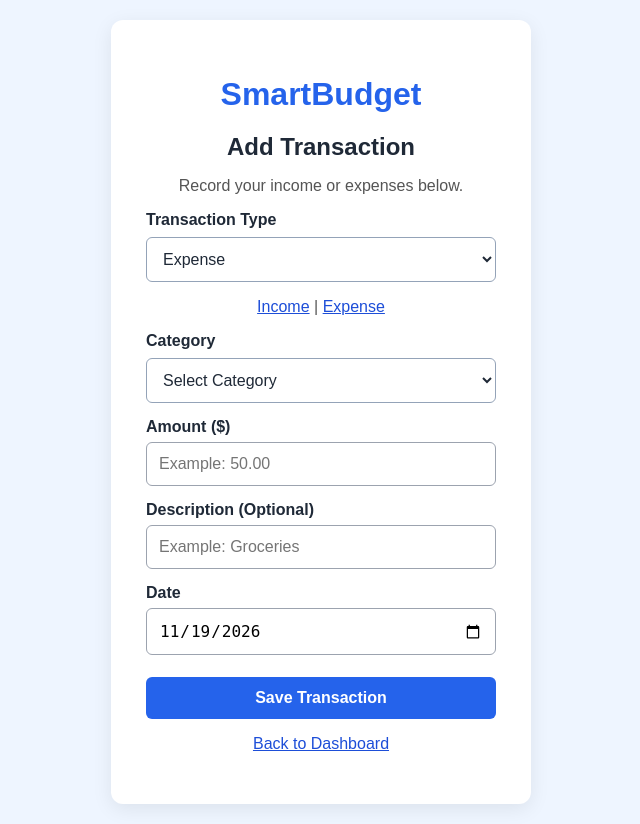
After one commit to amneupane-dot/SmartBudget, a PHP site: page /add_transaction.php in a window 1280 px wide. The commit adds this page. Shown: the whole page, without its empty margins (319-959 px from the left). Run offline with PHP 8.4, Linux system fonts and the light colour scheme; the visitor is signed in with stand-in values (Sample User, id 1); data that the repository does not hold is empty.

```diff
--- /dev/null
+++ b/add_transaction.php
@@ -0,0 +1,239 @@
+<?php
+session_start();
+require_once "db.php";
+
+// Only logged-in users can access this page
+if (!isset($_SESSION["user_id"])) {
+    header("Location: login.php");
+    exit;
+}
+
+$user_id = $_SESSION["user_id"];
+$message = "";
+$error = "";
+
+// Get the transaction categories
+
+// Get the selected transaction type
+$selected_type = $_GET["type"] ?? "expense";
+
+// Only allow income or expense
+if ($selected_type != "income" && $selected_type != "expense") {
+    $selected_type = "expense";
+}
+
+// Get categories for the selected type
+$sql = "SELECT * FROM categories
+        WHERE category_type = ?
+        ORDER BY category_name";
+
+$stmt = $pdo->prepare($sql);
+$stmt->execute([$selected_type]);
+
+$categories = $stmt->fetchAll();
+
+
+// Save the transaction when the form is submitted
+if ($_SERVER["REQUEST_METHOD"] == "POST") {
+
+    $type = $_POST["type"] ?? "";
+    $category_id = $_POST["category_id"] ?? "";
+    $amount = trim($_POST["amount"] ?? "");
+    $description = trim($_POST["description"] ?? "");
+    $date = $_POST["transaction_date"] ?? "";
+
+    // Check that all required fields are filled in
+    if (
+        ($type != "income" && $type != "expense") ||
+        $category_id == "" ||
+        $amount == "" ||
+        $date == ""
+    ) {
+        $error = "Please fill in all required fields.";
+    } elseif (
+        !is_numeric($amount) ||
+        !is_finite((float)$amount) ||
+        (float)$amount <= 0 ||
+        (float)$amount > 99999999.99 ||
+        !preg_match('/^\d+(\.\d{1,2})?$/', $amount)
+    ) {
+        $error = "Enter a valid positive amount with up to 2 decimal places.";
+    } else {
+
+        // Check the date format
+        $date_object = DateTime::createFromFormat("!Y-m-d", $date);
+
+        if (
+            !$date_object ||
+            $date_object->format("Y-m-d") != $date
+        ) {
+            $error = "Please enter a valid date.";
+        } else {
+
+            // Check that the selected category matches the type
+            $sql = "SELECT category_id FROM categories
+                    WHERE category_id = ?
+                    AND category_type = ?";
+
+            $stmt = $pdo->prepare($sql);
+            $stmt->execute([$category_id, $type]);
+
+            $valid_category = $stmt->fetch();
+
+            if (!$valid_category) {
+                $error = "Please select a valid category.";
+            } else {
+
+                // Insert transaction into MySQL
+                $sql = "INSERT INTO transactions
+                        (user_id, category_id, amount,
+                         description, transaction_date)
+                        VALUES (?, ?, ?, ?, ?)";
+
+                $stmt = $pdo->prepare($sql);
+
+                $stmt->execute([
+                    $user_id,
+                    $category_id,
+                    $amount,
+                    $description,
+                    $date
+                ]);
+
+                // Redirect to avoid saving twice on refresh
+                header("Location: add_transaction.php?success=1");
+                exit;
+            }
+        }
+    }
+}
+
+if (isset($_GET["success"]) && $_GET["success"] == "1") {
+    $message = "Transaction added successfully!";
+}
+?>
+
+<!DOCTYPE html>
+<html lang="en">
+
+<head>
+    <meta charset="UTF-8">
+    <meta name="viewport"
+          content="width=device-width, initial-scale=1.0">
+
+    <title>Add Transaction - SmartBudget</title>
+
+    <link rel="stylesheet" href="style.css">
+</head>
+
+<body>
+
+<div class="container">
+
+    <h1>SmartBudget</h1>
+
+    <h2>Add Transaction</h2>
+
+    <p>Record your income or expenses below.</p>
+
+    <?php if ($message != ""): ?>
+        <p class="success">
+            <?php echo htmlspecialchars($message); ?>
+        </p>
+    <?php endif; ?>
+
+    <?php if ($error != ""): ?>
+        <p class="error">
+            <?php echo htmlspecialchars($error); ?>
+        </p>
+    <?php endif; ?>
+
+    <form method="POST">
+
+<label for="type">Transaction Type</label>
+
+<select name="type" id="type" required>
+    <option value="<?php echo htmlspecialchars($selected_type); ?>">
+        <?php echo ucfirst($selected_type); ?>
+    </option>
+</select>
+
+<p>
+    <a href="add_transaction.php?type=income">Income</a>
+    |
+    <a href="add_transaction.php?type=expense">Expense</a>
+</p>
+
+        <label for="category_id">Category</label>
+
+        <select name="category_id" id="category_id" required>
+            <option value="">Select Category</option>
+
+            <?php foreach ($categories as $category): ?>
+
+                <option
+                    value="<?php echo $category["category_id"]; ?>"
+                    data-type="<?php echo htmlspecialchars(
+                        $category["category_type"]
+                    ); ?>"
+                >
+                    <?php echo htmlspecialchars(
+                        ucfirst($category["category_type"]) .
+                        " - " .
+                        $category["category_name"]
+                    ); ?>
+                </option>
+
+            <?php endforeach; ?>
+
+        </select>
+
+        <label for="amount">Amount ($)</label>
+
+        <input
+            type="number"
+            name="amount"
+            id="amount"
+            min="0.01"
+            max="99999999.99"
+            step="0.01"
+            placeholder="Example: 50.00"
+            required
+        >
+
+        <label for="description">Description (Optional)</label>
+
+        <input
+            type="text"
+            name="description"
+            id="description"
+            maxlength="255"
+            placeholder="Example: Groceries"
+        >
+
+        <label for="transaction_date">Date</label>
+
+        <input
+            type="date"
+            name="transaction_date"
+            id="transaction_date"
+            value="<?php echo date('Y-m-d'); ?>"
+            required
+        >
+
+        <button type="submit">
+            Save Transaction
+        </button>
+
+    </form>
+
+    <p>
+        <a href="dashboard.php">
+            Back to Dashboard
+        </a>
+    </p>
+
+</div>
+
+</body>
+</html>
--- a/style.css
+++ b/style.css
@@ -105,3 +105,97 @@ a:focus-visible {
 a {
     color: #1d4ed8;
 }
+
+.logout-link {
+    display: block;
+    text-align: center;
+    background-color: #dc2626;
+    color: white;
+    text-decoration: none;
+    padding: 12px;
+    margin-top: 20px;
+    border-radius: 6px;
+    font-weight: bold;
+}
+
+.logout-link:hover {
+    background-color: #b91c1c;
+}
+
+/* Transaction form dropdowns */
+
+select {
+    width: 100%;
+    padding: 12px;
+    margin-bottom: 15px;
+    border: 1px solid #ccc;
+    border-radius: 6px;
+    background-color: white;
+    font-size: 16px;
+}
+
+select:focus {
+    outline: 2px solid #2563eb;
+    outline-offset: 2px;
+}
+
+/* Make transaction dropdowns match other inputs */
+
+.container select {
+    display: block;
+    width: 100%;
+    box-sizing: border-box;
+    padding: 12px;
+    margin-top: 8px;
+    margin-bottom: 15px;
+    border: 1px solid #94a3b8;
+    border-radius: 6px;
+    background-color: white;
+    color: #1f2937;
+    font-size: 16px;
+}
+
+.container select:focus {
+    outline: 2px solid #2563eb;
+    outline-offset: 2px;
+}
+
+/* Transaction History Table */
+
+.table-wrapper {
+    width: 100%;
+    overflow-x: auto;
+    margin-top: 20px;
+}
+
+.transaction-table {
+    width: 100%;
+    border-collapse: collapse;
+    font-size: 14px;
+}
+
+.transaction-table th,
+.transaction-table td {
+    padding: 12px;
+    border-bottom: 1px solid #ddd;
+    text-align: left;
+}
+
+.transaction-table th {
+    background-color: #2563eb;
+    color: white;
+}
+
+.transaction-table tr:hover {
+    background-color: #f1f5f9;
+}
+
+.income-amount {
+    color: #166534;
+    font-weight: bold;
+}
+
+.expense-amount {
+    color: #b91c1c;
+    font-weight: bold;
+}
```
Also changed, not shown: dashboard.php (added, +63 -0 lines), login.php (added, +80 -0 lines), logout.php (added, +29 -0 lines), transactions.php (added, +164 -0 lines).
